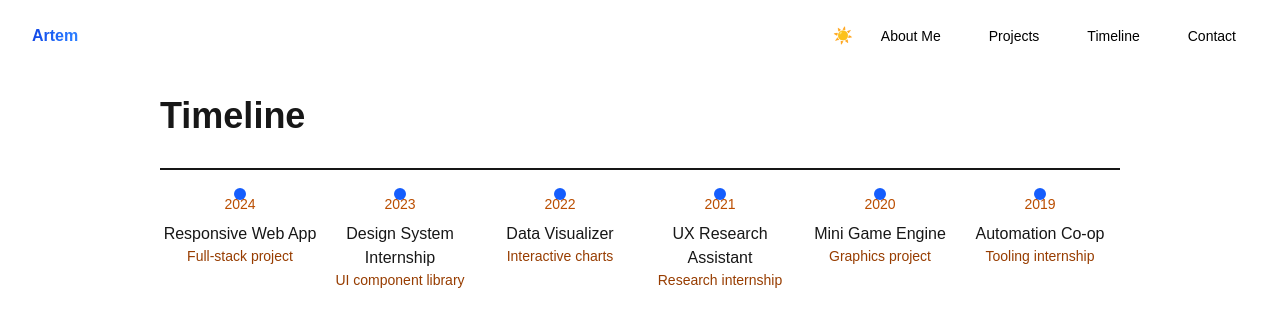
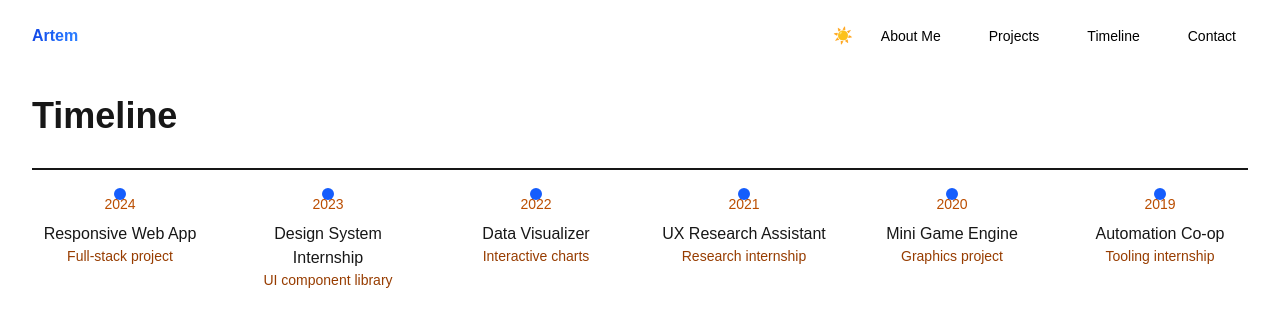
Before and after one commit to SharkBoy289/Personal-Projects, a Next.js app in the folder Personal-Websites/portfolio-website-2025/: page /timeline in a window 1280 px wide. Shown: the top 326 px of the page. Built offline with nearby package versions, Linux system fonts and the light colour scheme.

Commit message:
Broaden layout widths for large screens

```diff
--- a/Personal-Websites/portfolio-website-2025/app/contact/page.tsx
+++ b/Personal-Websites/portfolio-website-2025/app/contact/page.tsx
@@ -14,7 +14,7 @@ export default function ContactPage() {
   const [sent, setSent] = useState(false);
 
   return (
-    <section className="mx-auto max-w-5xl grid gap-8 p-4 sm:p-8 md:grid-cols-2">
+    <section className="mx-auto grid max-w-screen-xl gap-8 p-4 sm:p-8 md:grid-cols-2 xl:gap-12">
       <form
         className="space-y-4"
         onSubmit={(e) => {
--- a/Personal-Websites/portfolio-website-2025/app/projects/page.tsx
+++ b/Personal-Websites/portfolio-website-2025/app/projects/page.tsx
@@ -4,14 +4,14 @@ import { work } from "@/data/work";
 
 export default function ProjectsPage() {
   return (
-    <section className="mx-auto max-w-5xl space-y-8 p-4 sm:p-8">
+    <section className="mx-auto max-w-screen-xl space-y-8 p-4 sm:p-8">
       <div className="space-y-4">
         <h1 className="text-4xl font-bold">My Work</h1>
         <p className="text-lg">
           A selection of past projects and internships.
         </p>
       </div>
-      <div className="grid gap-6 sm:grid-cols-2 lg:grid-cols-3">
+      <div className="grid gap-6 sm:grid-cols-2 lg:grid-cols-3 xl:grid-cols-4">
         {work.map((p) => (
           <Link
             key={p.slug}
--- a/Personal-Websites/portfolio-website-2025/app/timeline/page.tsx
+++ b/Personal-Websites/portfolio-website-2025/app/timeline/page.tsx
@@ -5,9 +5,9 @@ export default function TimelinePage() {
   const items = [...work].sort((a, b) => Number(b.year) - Number(a.year));
 
   return (
-    <section className="mx-auto max-w-5xl space-y-8 p-4 sm:p-8">
+    <section className="mx-auto max-w-screen-xl space-y-8 p-4 sm:p-8">
       <h1 className="text-4xl font-bold">Timeline</h1>
-      <ol className="border-l-2 pl-6 lg:flex lg:border-l-0 lg:border-t-2 lg:pl-0 lg:pt-6">
+      <ol className="border-l-2 pl-6 lg:flex lg:border-l-0 lg:border-t-2 lg:pl-0 lg:pt-6 xl:gap-8">
         {items.map((item) => (
           <li
             key={item.slug}
--- a/Personal-Websites/portfolio-website-2025/components/Header.tsx
+++ b/Personal-Websites/portfolio-website-2025/components/Header.tsx
@@ -12,7 +12,7 @@ export default function Header() {
 
   return (
     <header className="fixed inset-x-0 top-0 z-50 bg-white/70 backdrop-blur supports-[backdrop-filter]:bg-white/40 dark:bg-neutral-900/70 dark:supports-[backdrop-filter]:bg-neutral-900/40">
-      <nav className="flex w-full items-center justify-between px-4 py-4 sm:px-6 lg:px-8">
+      <nav className="mx-auto flex w-full max-w-screen-xl items-center justify-between px-4 py-4 sm:px-6 lg:px-8">
         <Link
           href="/"
           className="bg-gradient-to-r from-blue-700 to-blue-500 bg-clip-text font-bold text-transparent transition-opacity hover:opacity-80"
--- a/Personal-Websites/portfolio-website-2025/components/ProjectsGrid.tsx
+++ b/Personal-Websites/portfolio-website-2025/components/ProjectsGrid.tsx
@@ -3,7 +3,7 @@ import ProjectCard from "@/components/ProjectCard";
 
 export default function ProjectsGrid() {
   return (
-    <div className="grid gap-6 sm:grid-cols-2 lg:grid-cols-3">
+    <div className="grid gap-6 sm:grid-cols-2 lg:grid-cols-3 xl:grid-cols-4">
       {projects.map((p) => (
         <ProjectCard key={p.slug} p={p} />
       ))}
```
